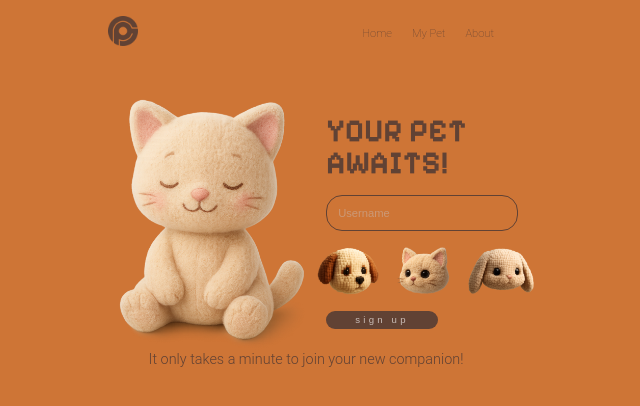
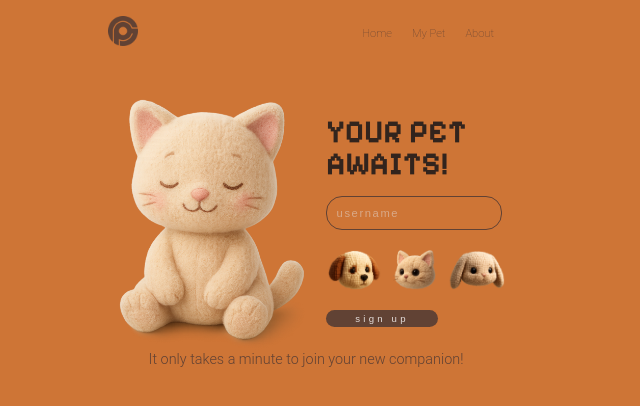
Before and after one commit to UCC-Batch-26/vivipet, a React (Vite) app in the folder apps/frontend/: page /signup in a window 1280 px wide. Shown: the top 406 px of the page, without its empty margins (334-974 px from the left). Built offline with nearby package versions, Linux system fonts and the light colour scheme.

Commit message:
fix: Change color

```diff
--- a/apps/frontend/src/index.module.css
+++ b/apps/frontend/src/index.module.css
@@ -7,6 +7,14 @@
   text-rendering: optimizeLegibility;
   -webkit-font-smoothing: antialiased;
   -moz-osx-font-smoothing: grayscale;
+
+  --primary-color: #614234;
+  --shade: #32241d;
+  --tint: #af9b93;
+  --light: #e4ddda;
+  --accent-color: #800000;
+  /* --accent-color: #f1d235; */
+
 }
 
 * {
@@ -41,18 +49,18 @@
 .navLink {
   margin: 0 10px;
   font-size: 0.7rem;
-  color: #614234;
+  color:var(--primary-color);
   text-decoration: none;
   font-family: 'Roboto', sans-serif;
   font-weight: 200;
 }
 
 .navLink:hover {
-  color: #c9bcb6;
+  color: var(--accent-color);
 }
 
 .activeLink {
-  color: #241a16;
+  color: var(--shade);
 }
 
 main {
@@ -68,10 +76,6 @@ main {
 }
 
 body {
-  width: 100%;
-  max-width: 428px;
-  min-height: 100vh;
-  margin: 0 auto;
   display: flex;
   justify-content: flex-start;
   position: relative;
@@ -80,3 +84,11 @@ body {
     /* border: 1px solid white; */
 
 }
+
+html, body {
+  width: 100%;
+  max-width: 428px;
+  margin: 0 auto;     /* center content if on a bigger screen */
+  overflow-x: hidden; /* stop horizontal scrolling */
+  min-height: 100vh;
+}
--- a/apps/frontend/src/modules/home/pages/Home.jsx
+++ b/apps/frontend/src/modules/home/pages/Home.jsx
@@ -11,8 +11,11 @@ export default function Home() {
     <div className={styles.homeContainer}>
       <section className={styles.hero}>
         <div className={styles.heroCopy}>
-          <p className={styles.appHeader}>Move in real life,</p>
-          <h1>play in virtual life</h1>
+          <p className={styles.homeEyebrow}>Move in real life,</p>
+          <h1 className={styles.homeHeader}>play in virtual life</h1>
+          <p className={styles.homeParag}>
+            Bring your virtual pet to life — and power its vitality and happiness with your real-world steps, runs, and activity.
+          </p>
         </div>
 
         <div className={styles.heroImage}>
@@ -53,9 +56,7 @@ export default function Home() {
         className={styles.clouds}
       />
 
-      <p className={styles.introText}>
-        Bring your virtual pet to life — <br /> and power its vitality and happiness with your real-world steps, runs, and activity.
-      </p>
+
 
       <div className={styles.btnContainer}>
         <button
--- a/apps/frontend/src/modules/home/pages/Home.module.css
+++ b/apps/frontend/src/modules/home/pages/Home.module.css
@@ -1,35 +1,65 @@
 .homeContainer {
+  width: 100%;
+  max-width: 428px;
+  margin: 0 auto;
+  /* padding: 1rem; */
+  display: flex;
+  flex-direction: column;
+  /* align-items: center; */
+  /* overflow: hidden; */
   /* border: 1px solid blue; */
-  padding: 1rem;
+
 }
 
 .hero {
   display: flex;
-  margin-top: 2rem;
+  /* margin-top: 2rem; */
 }
 
-p {
-  font-family: 'Roboto', sans-serif;
-  font-size: 0.9rem;
-  /* margin: 0.5rem 0; */
-  font-weight: 200;
-  text-align: center;
-  color: #614234;
+.heroCopy {
+  display: flex;
+  flex-direction: column;
+  justify-content: center;
+  margin-top: .6rem;
     /* border: 1px solid blue; */
 
 }
 
-h1 {
+.homeEyebrow {
+  font-size: 1rem;
+  text-transform: capitalize;
+  font-weight: 300;
+  color: var(--primary-color);
+}
+
+.homeHeader {
   font-size: 3rem;
   /* font-size: clamp(1.8rem, 6vw, 3rem); */
   line-height: .9;
   font-family: 'Pixelify Sans', sans-serif;
   text-transform: uppercase;
+  color: var(--shade);
+  /* margin: 0 auto; */
+}
+
+.homeParag {
+  font-size: 0.7rem;
+  font-weight: 300;
+  color: var(--primary-color);
+  margin-top: 1.3rem;
+}
+
+/* h1 {
+  font-size: 3rem;
+  font-size: clamp(1.8rem, 6vw, 3rem);
+  line-height: .9;
+  font-family: 'Pixelify Sans', sans-serif;
+  text-transform: uppercase;
   color: #614234;
   margin: 0 auto;
-}
+} */
 
-.appHeader {
+/* .appHeader {
   font-size: 1rem;
   text-transform: capitalize;
   font-weight: 400;
@@ -37,19 +67,19 @@ h1 {
   font-family: 'Roboto', sans-serif;
   text-align: left;
   color: #614234;
-}
+} */
 
 .planet {
   max-width: 90px;
   position: absolute;
-  top: 14.5rem;
+  top: 13rem;
   left: 7rem;
 }
 
 .clouds {
   max-width: 90px;
   position: absolute;
-  top: 7rem;
+  top: 6rem;
   left: 8rem;
   opacity: .7;
 }
@@ -72,7 +102,7 @@ h1 {
   padding: .3rem 1rem;
   width: 8rem;
   /* background-color: #f1d235; */
-  border: 1px solid #614234;
+  border: 1px solid var(--primary-color);
   /* color: rgb(17, 17, 17); */
   border-radius: 1000px;
   position: relative;
@@ -84,6 +114,8 @@ h1 {
   letter-spacing: .2rem;
   font-weight: 500;
   background-color: transparent;
+    color: var(--primary-color);
+
 }
 
 .btnContainer {
@@ -91,7 +123,7 @@ h1 {
   max-width: 428px;
   display: flex;
   justify-content: space-between;
-  margin-top: 3rem;
+  /* margin-top: 1rem; */
       /* border: 1px solid blue; */
 
 }
@@ -116,7 +148,7 @@ h1 {
   transform: translateY(3px);
 }
 
-.introText {
+/* .introText {
   text-align: left;
   font-size: .8rem;
   margin-top: -5rem;
@@ -124,4 +156,4 @@ h1 {
   color: #614234;
   font-weight: 400;
 
-}
+} */
--- a/apps/frontend/src/modules/home/pages/SignUp.jsx
+++ b/apps/frontend/src/modules/home/pages/SignUp.jsx
@@ -68,7 +68,7 @@ export default function SignUp() {
         </div>
       </div>
 
-      <p>It only takes a minute to join your new companion!</p>
+      <p className={styles.signParag}>It only takes a minute to join your new companion!</p>
     </div>
   );
 }
--- a/apps/frontend/src/modules/home/pages/SignUp.module.css
+++ b/apps/frontend/src/modules/home/pages/SignUp.module.css
@@ -1,9 +1,17 @@
 .signContainer {
-  /* border: 1px solid blue; */
+  width: 100%;
+  max-width: 428px;
+  margin: 0 auto;
   padding: 1rem;
   display: flex;
   flex-direction: column;
   align-items: center;
+  /* overflow: hidden; */
+  /* border: 1px solid white; */
+}
+
+.signContainer {
+  /* border: 1px solid blue; */
   /* justify-content: center; */
   gap: 2rem;
   /* margin-top: -1rem; */
@@ -20,7 +28,8 @@
   align-items: center;
   justify-content: center;
   /* gap: 1rem; */
-  width: 428px;
+ width: 100%;
+  max-width: 428px;
   /* border: 1px solid white; */
   height: auto;
 }
@@ -33,6 +42,8 @@
 .catSignUp {
   max-width: 15rem;
   /* height: auto; */
+    /* border: 1px solid blue; */
+
 }
 
 .signUpContainer {
@@ -47,7 +58,7 @@
   line-height: 1;
   font-family: 'Pixelify Sans', sans-serif;
   text-transform: uppercase;
-  color: #614234;
+  color: var(--shade);
   text-align: left;
 }
 
@@ -61,18 +72,18 @@ form {
 }
 
 input {
-  padding: 0.7rem;
+  padding: 0.6rem;
   border-radius: 1rem;
-  border: 1px solid #614234;
+  border: 1px solid var(--primary-color);
   font-size: .7rem;
   background-color: transparent;
-  color: #c9bcb6;
-  width: 12rem;
+  color: var(--light);
+  width: 11rem;
 }
 
 button[type="submit"] {
   padding: 0.2rem 0rem;
-  background-color: #614234;
+  background-color: var(--primary-color);
   border: none;
   border-radius: 999px;
   font-weight: 300;
@@ -81,25 +92,27 @@ button[type="submit"] {
   text-transform: lowercase;
   letter-spacing: .2rem;
   width: 7rem;
-  color: #c9bcb6;
+  color: var(--light);
   font-size: .6rem;
 }
 
 input::placeholder {
-  color: #c9bcb6;
+  color: var(--light);
   /* font-style: italic; */
   opacity: .5;
+  font-weight: 200;
+  text-transform: lowercase;
+  letter-spacing: .1rem;
 }
 
 button[type="submit"]:active {
   transform: translateY(2px);
 }
 
-p {
-  font-family: 'Roboto', sans-serif;
+.signParag {
   font-size: 0.9rem;
   font-weight: 300;
-  color: #614234;
+  color: var(--primary-color);
   text-align: center;
   margin-top: -2.5rem;
 }
@@ -127,8 +140,8 @@ p {
 
 .species {
   display: flex;
-  gap: .8rem;
-  justify-content: center;
+  gap: .5rem;
+  /* justify-content: center; */
 }
 
 .petBtn {
@@ -141,7 +154,7 @@ p {
 }
 
 .petBtn img {
-  height: 3rem;
+  height: 2.5rem;
   display: block;
 }
 
```
Also changed, not shown: apps/frontend/src/assets/login.png (added), apps/frontend/src/modules/home/pages/logIn.jsx (added).
